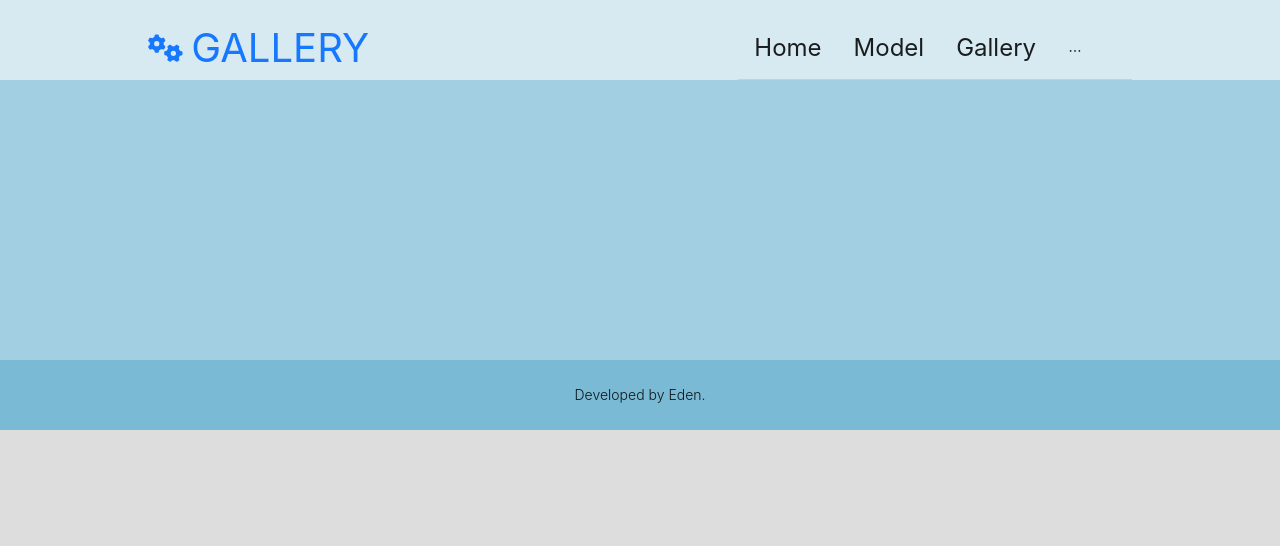
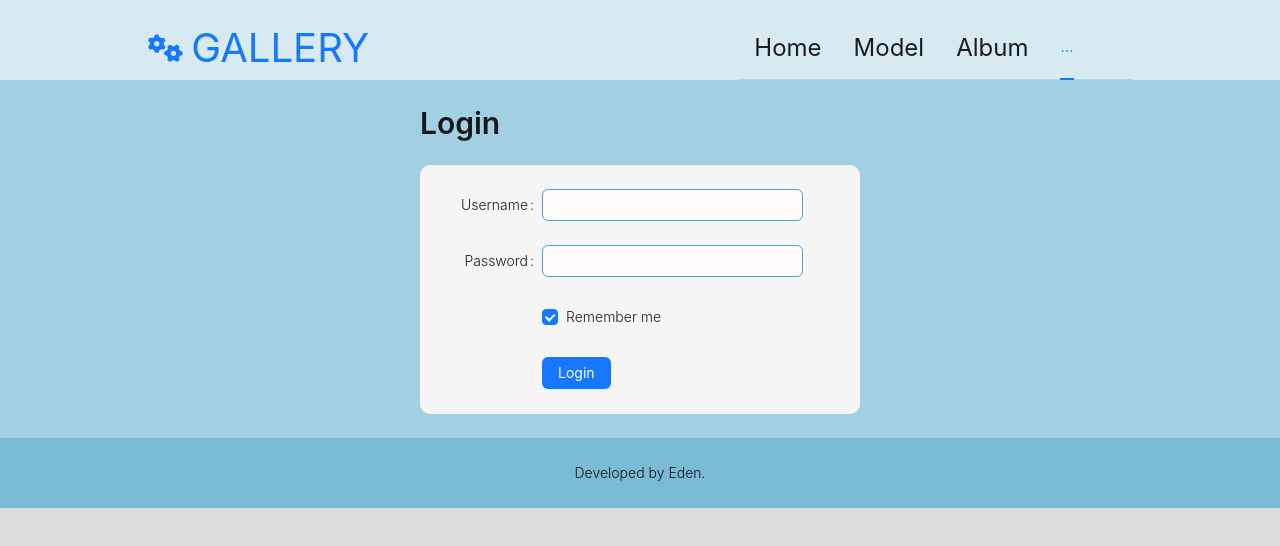
Before and after one commit to nvh-gel/gallery-react, a React (Create React App) app: page /#/login in a window 1280 px wide. Shown: the top 546 px of the page. Built offline with nearby package versions, Linux system fonts and the light colour scheme.

Commit message:
GAL-47 add login page

```diff
--- a/src/App.css
+++ b/src/App.css
@@ -14,3 +14,19 @@
     width: 100%;
     justify-content: center;
 }
+
+.ant-input {
+    background-color: snow;
+}
+
+.ant-checkbox-inner {
+    /*background-color: snow !important;*/
+    /*color: red !important;*/
+}
+
+.form {
+    background-color: whitesmoke;
+    border: #0b0b0b;
+    border-radius: 10px;
+    padding: 24px 24px 1px 24px;
+}
--- a/src/App.tsx
+++ b/src/App.tsx
@@ -6,11 +6,12 @@ import {Content, Footer, Header} from "antd/es/layout/layout";
 import {HashRouter, Route, Routes, useLocation} from "react-router-dom";
 import PageFooter from "./components/footer";
 import HomePage from "./pages/home";
-import GalleryPage from "./pages/gallery";
+import AlbumPage from "./pages/album";
 import AboutPage from "./pages/about";
 import ContactPage from "./pages/contact";
 import defineTheme from "./Theme";
 import ModelPage from "./pages/model";
+import LoginPage from "./pages/login";
 
 function Page() {
 
@@ -32,9 +33,10 @@ function Page() {
                         <Routes>
                             <Route path="/" key="home" element={<HomePage/>}/>
                             <Route path="/model" key="model" element={<ModelPage/>}/>
-                            <Route path="/gallery" key="gallery" element={<GalleryPage/>}/>
+                            <Route path="/album" key="album" element={<AlbumPage/>}/>
                             <Route path="/about" key="about" element={<AboutPage/>}/>
                             <Route path="/contact" key="contact" element={<ContactPage/>}/>
+                            <Route path="/login" key="login" element={<LoginPage/>}/>
                         </Routes>
                     </Content>
                     <Footer>
--- a/src/Theme.tsx
+++ b/src/Theme.tsx
@@ -30,7 +30,7 @@ function defineTheme(pathname: string) {
             return themeBlue;
         case "/model":
             return themePurple;
-        case "/gallery":
+        case "/album":
             return themeRed;
         case "/about":
             return themeYellow;
--- /dev/null
+++ b/src/components/login/index.tsx
@@ -0,0 +1,40 @@
+import React from "react";
+import {Button, Form, Input} from "antd";
+import Checkbox from "antd/es/checkbox/Checkbox";
+
+function LoginForm() {
+
+    return (
+        <Form name="login"
+              className="form"
+              labelCol={{span: 6}}
+              wrapperCol={{span: 16}}
+              initialValues={{remember: true}}
+              autoComplete="off"
+        >
+            <Form.Item
+                label="Username"
+                name="username">
+                <Input/>
+            </Form.Item>
+            <Form.Item
+                label="Password"
+                name="password">
+                <Input type="password"/>
+            </Form.Item>
+            <Form.Item
+                name="remember"
+                valuePropName="checked"
+                wrapperCol={{offset: 6, span: 8}}>
+                <Checkbox>Remember me</Checkbox>
+            </Form.Item>
+            <Form.Item wrapperCol={{offset: 6, span: 16}}>
+                <Button type="primary" htmlType="submit">
+                    Login
+                </Button>
+            </Form.Item>
+        </Form>
+    );
+}
+
+export default LoginForm
--- a/src/components/menu/index.tsx
+++ b/src/components/menu/index.tsx
@@ -1,5 +1,5 @@
 import React, {useEffect, useState} from "react";
-import {Col, Menu, Row, Space} from "antd";
+import {Col, Menu, Row, Space, Typography} from "antd";
 import './menu.css';
 import {FontAwesomeIcon} from "@fortawesome/react-fontawesome";
 import {NavLink, useLocation} from "react-router-dom";
@@ -12,7 +12,7 @@ function PageMenu() {
     const menuColors = {
         "/": 'rgba(116,204,238,0.7)',
         "/model": 'rgba(125,90,248,0.7)',
-        "/gallery": 'rgba(237,84,76,0.7)',
+        "/album": 'rgba(237,84,76,0.7)',
         "/about": 'rgba(234,163,25,0.7)',
         "/contact": 'rgba(22,181,163,0.7)',
     };
@@ -27,9 +27,9 @@ function PageMenu() {
         label: <NavLink to="/model">Model</NavLink>,
         style: defineMenuItemStyle("/model"),
     }, {
-        key: '/gallery',
-        label: <NavLink to="/gallery">Gallery</NavLink>,
-        style: defineMenuItemStyle("/gallery"),
+        key: '/album',
+        label: <NavLink to="/album">Album</NavLink>,
+        style: defineMenuItemStyle("/album"),
     }, {
         key: '/about',
         label: <NavLink to="/about">About Us</NavLink>,
@@ -38,7 +38,10 @@ function PageMenu() {
         key: '/contact',
         label: <NavLink to="/contact">Contact</NavLink>,
         style: defineMenuItemStyle("/contact"),
-    },];
+    }, {
+        key: '/login',
+        label: <Typography.Link></Typography.Link>
+    }];
 
     function defineMenuItemStyle(key: ObjectKey): {} {
         if (currentSelect === key) {
--- /dev/null
+++ b/src/pages/album/index.tsx
@@ -0,0 +1,13 @@
+import React from "react";
+import {Space, Typography} from "antd";
+
+function AlbumPage() {
+
+    return(
+        <Space>
+            <Typography.Title level={2}>Album Page</Typography.Title>
+        </Space>
+    );
+}
+
+export default AlbumPage;
--- a/src/pages/gallery/index.tsx
+++ /dev/null
@@ -1,13 +0,0 @@
-import React from "react";
-import {Space, Typography} from "antd";
-
-function GalleryPage() {
-
-    return(
-        <Space>
-            <Typography.Title level={2}>Gallery Page</Typography.Title>
-        </Space>
-    );
-}
-
-export default GalleryPage;
--- /dev/null
+++ b/src/pages/login/index.tsx
@@ -0,0 +1,20 @@
+import React from "react";
+import {Col, Row, Space, Typography} from "antd";
+import LoginForm from "../../components/login";
+
+function LoginPage() {
+
+    return (
+        <Row>
+            <Col span={6}></Col>
+            <Col span={12}>
+                <Space direction="vertical" className="center-aligned">
+                    <Typography.Title level={2}>Login</Typography.Title>
+                    <LoginForm/>
+                </Space>
+            </Col>
+        </Row>
+    );
+}
+
+export default LoginPage;
```
